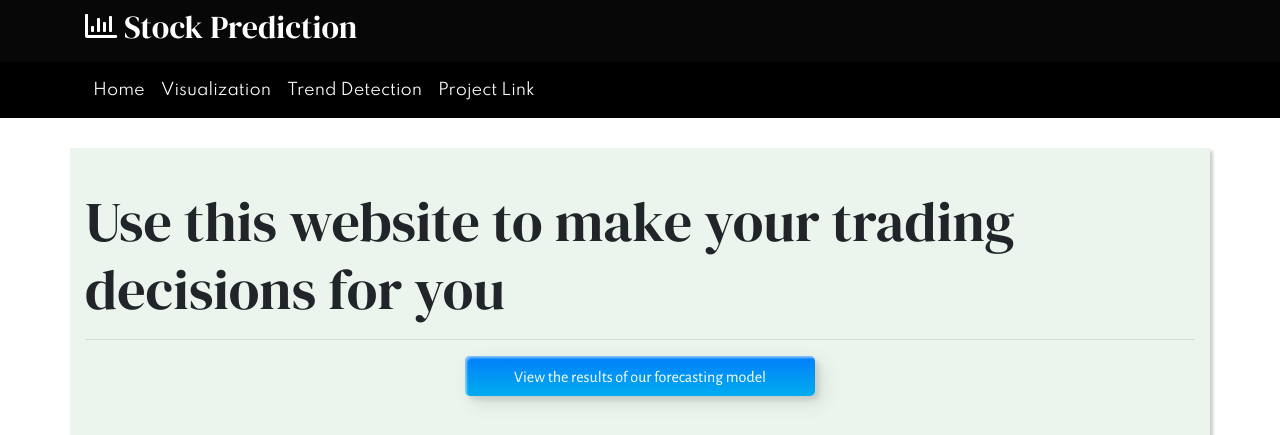
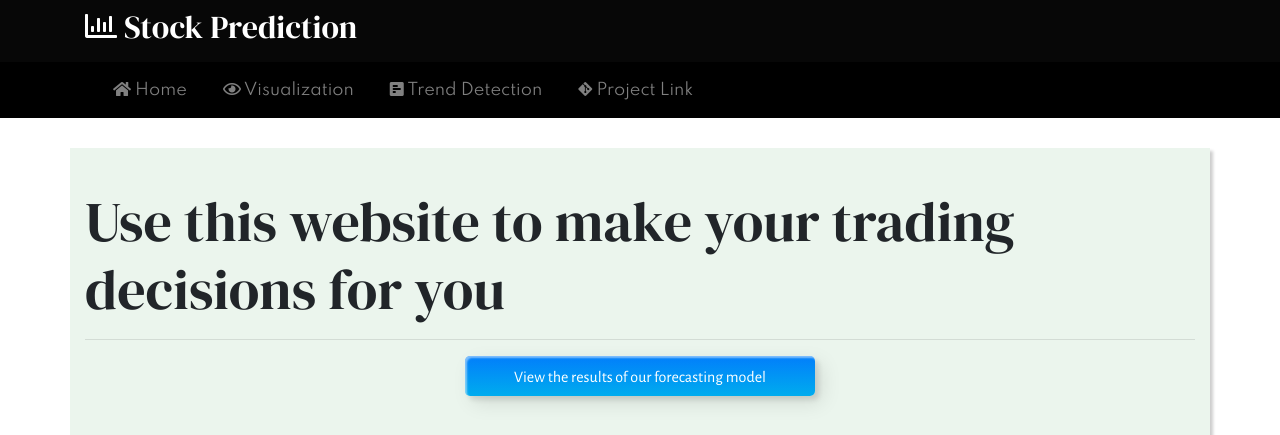
Before and after one commit to Pandani07/Final-Project, a Flask app: page / in a window 1280 px wide. Shown: the top 435 px of the page. Run offline with Flask 2, Linux system fonts and the light colour scheme; parts of the project's set-up code (start-up, migrations or seed data) failed here and were passed over; some libraries are stand-ins or nearby versions.

Commit message:
Nav Animations Added

```diff
--- a/static/styles/styles.css
+++ b/static/styles/styles.css
@@ -147,3 +147,16 @@ button {
       transform: translateY(0);
   }
 }
+
+.kNavItem {
+  margin-left: 20px;
+}
+
+.kNavLinkText:hover {
+  color: white;
+  font-weight: bold;
+  transform: translateX(5px);
+  transform-origin: center;
+  transition: ease-out;
+  transition-duration: 0.2s;
+}
--- a/templates/header.html
+++ b/templates/header.html
@@ -39,21 +39,21 @@
                     <div class="collapse navbar-collapse" id="navbarSupportedContent">
                         <ul class="navbar-nav mr-auto">
 
-                            <li class="nav-item">
-                                <a class="kSubHeading nav-link textshade" style="color: white;" href="/">Home</a>
+                            <li class="kNavItem nav-item">
+                                <a class="kSubHeading nav-link kNavLinkText" href="/"><i class="fas fa-home"></i> Home</a>
                             </li>
 
-                            <li class="nav-item">
-                                <a class="kSubHeading nav-link textshade" style="color: white;" href="visualize">Visualization</a>
+                            <li class="kNavItem nav-item">
+                                <a class="kSubHeading nav-link kNavLinkText" href="visualize"><i class="far fa-eye"></i> Visualization</a>
                             </li>
 
 
-                            <li class="nav-item">
-                                <a class="kSubHeading nav-link textshade" style="color: white;" href="trend">Trend Detection</a>
+                            <li class="kNavItem nav-item">
+                                <a class="kSubHeading nav-link kNavLinkText" href="trend"><i class="fas fa-poll-h"></i> Trend Detection</a>
                             </li>
 
-                            <li class="nav-item">
-                                <a class="kSubHeading nav-link textshade" style="color: white;" href="projectlink">Project Link</a>
+                            <li class="kNavItem nav-item">
+                                <a class="kSubHeading nav-link kNavLinkText" href="projectlink"><i class="fab fa-git-alt"></i> Project Link</a>
                             </li>
 
 
--- a/templates/visualize.html
+++ b/templates/visualize.html
@@ -2,7 +2,7 @@
 {% block content %}
 <script src="https://cdn.plot.ly/plotly-latest.min.js"></script>
 
-<div class="chart" id="bargraph">
+<div class="chart kLoading" id="bargraph">
     <script type=”text/javascript”>
       var graphs = '{{image}}';
     </script>
```
